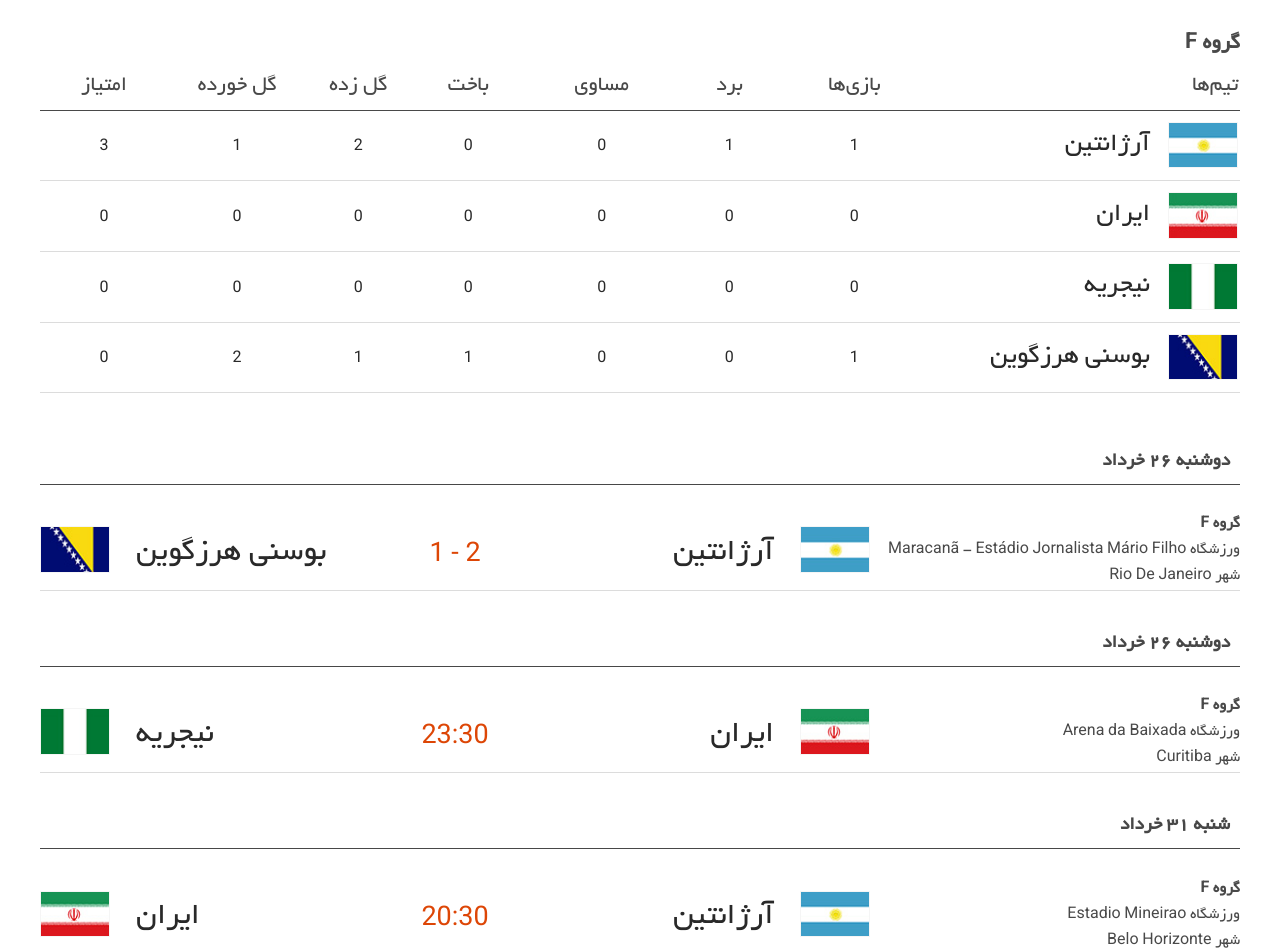
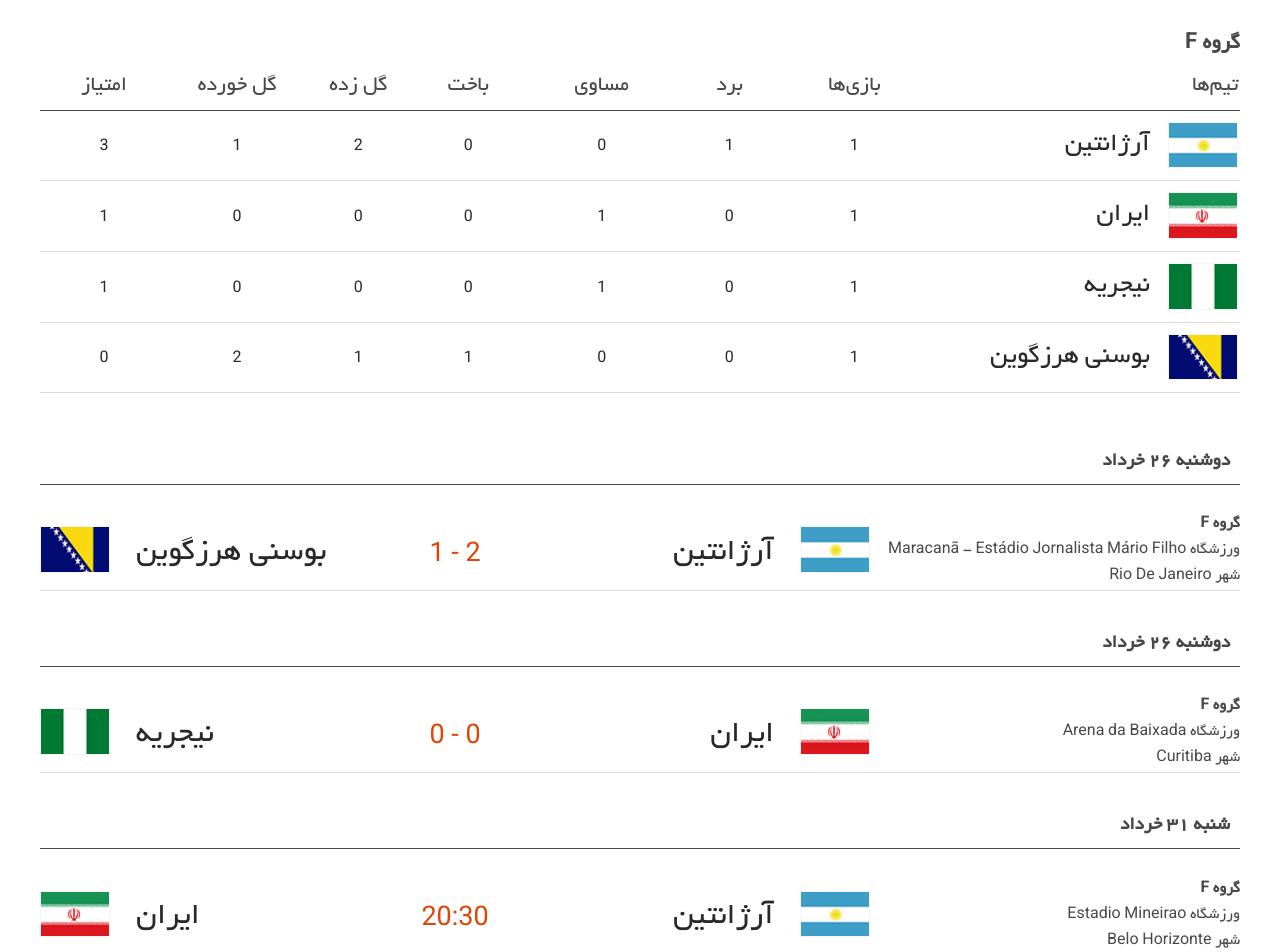
Before and after one commit to HosseinKarami/fifawc, a Jekyll site: the page built from groups/F/index.html, in a window 1280 px wide. Shown: the part 310-1262 px from the top of the page. Built offline with Jekyll 4.4.1, drawn with Linux system fonts in a browser that asks for light colours; comment, search, counter and statistics services are not loaded.

Commit message:
IRN Vs NGA

```diff
--- a/_data/groups.yml
+++ b/_data/groups.yml
@@ -206,22 +206,22 @@
     points: "3"
   - team: ایران
     flag: assets/img/flags/irn.png
-    played: "0"
+    played: "1"
     won: "0"
-    draw: "0"
+    draw: "1"
     lost: "0"
     GF: "0"
     GA: "0"
-    points: "0"
+    points: "1"
   - team: نیجریه
     flag: assets/img/flags/nga.png
-    played: "0"
+    played: "1"
     won: "0"
-    draw: "0"
+    draw: "1"
     lost: "0"
     GF: "0"
     GA: "0"
-    points: "0"
+    points: "1"
   - team: بوسني هرزگوين
     flag: assets/img/flags/bih.png
     played: "1"
--- a/_data/matches.yml
+++ b/_data/matches.yml
@@ -206,11 +206,11 @@
     team2: نيجريه
     flag1: assets/img/flags/irn.png
     flag2: assets/img/flags/nga.png
-    pts1: "zero"
+    pts1: "0"
     pts2: "0"
     goal1: ""
     goal2: ""
-    yellow1: "0"
+    yellow1: "آندرانيک تيموريان ('75)"
     yellow2: "0"
     red1: "0"
     red2: "0"
```
